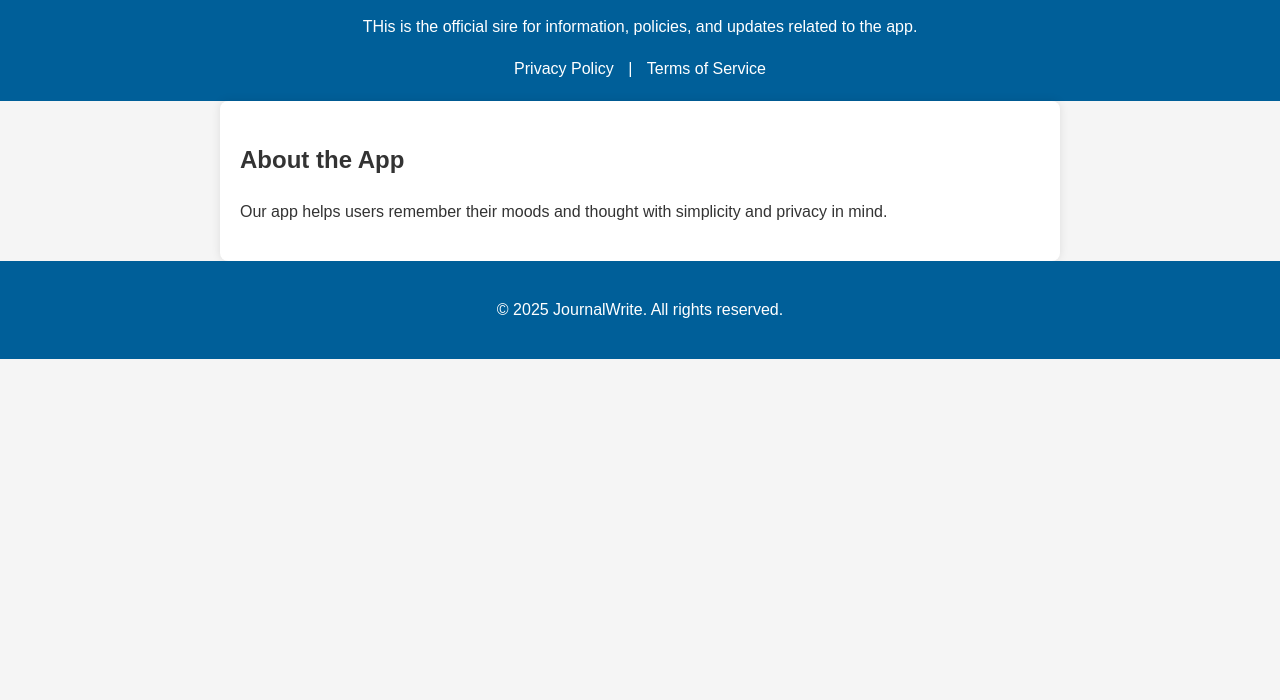
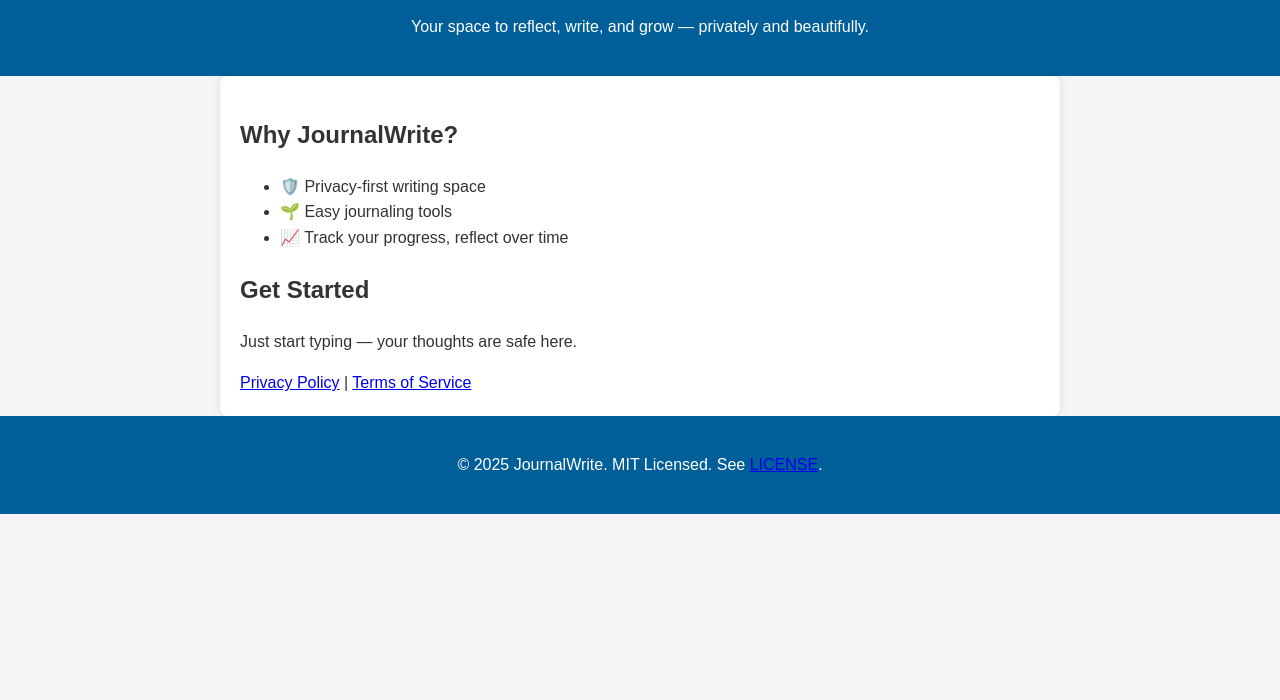
Before and after one commit to JacobK316/journalwrite-web-app, a plain HTML site: page index.html in a window 1280 px wide. Shown: the part 100-800 px from the top of the page. Drawn offline with Linux system fonts and the light colour scheme.

Commit message:
Updated homepage with new layout and welcome message

```diff
--- a/index.html
+++ b/index.html
@@ -1,26 +1,37 @@
 <!DOCTYPE html>
 <html lang="en">
 <head>
-        <meta charset="UTF-8">
-        <link rel="stylesheet" href="style.css">
+  <meta charset="UTF-8" />
+  <meta name="viewport" content="width=device-width, initial-scale=1.0"/>
+  <title>JournalWrite</title>
+  <link rel="stylesheet" href="style.css" />
 </head>
 <body>
   <header>
-            <h1>Welcome to JournalWrite</h1>
-            <p>THis is the official sire for information, policies, and updates related to the app.</p>
-            <nav>
+    <h1>Welcome to JournalWrite 📝</h1>
+    <p>Your space to reflect, write, and grow — privately and beautifully.</p>
+  </header>
+
+  <main>
+    <section>
+      <h2>Why JournalWrite?</h2>
+      <ul>
+        <li>🛡️ Privacy-first writing space</li>
+        <li>🌱 Easy journaling tools</li>
+        <li>📈 Track your progress, reflect over time</li>
+      </ul>
+    </section>
+
+    <section>
+      <h2>Get Started</h2>
+      <p>Just start typing — your thoughts are safe here.</p>
       <a href="privacy.html">Privacy Policy</a> |
       <a href="terms.html">Terms of Service</a>
-            </nav>
-        </header>
-        <main>
-            <section>
-                <h2>About the App</h2>
-                <p>Our app helps users remember their moods and thought with simplicity and privacy in mind.</p>
     </section>
   </main>
+
   <footer>
-            <p>&copy; 2025 JournalWrite. All rights reserved.</p>
+    <p>&copy; 2025 JournalWrite. MIT Licensed. See <a href="LICENSE">LICENSE</a>.</p>
   </footer>
 </body>
 </html>
```
Lines whose indentation alone changed are shown as unchanged.
